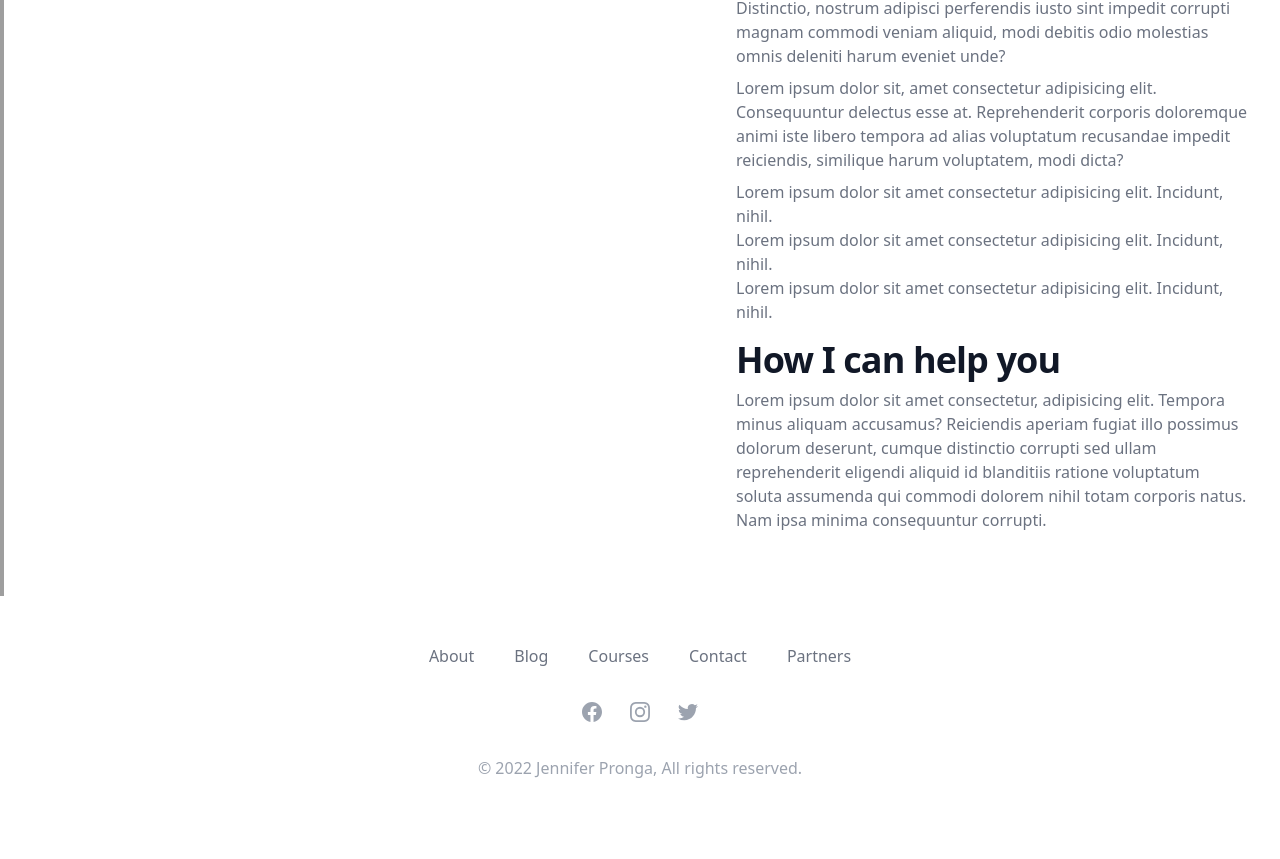
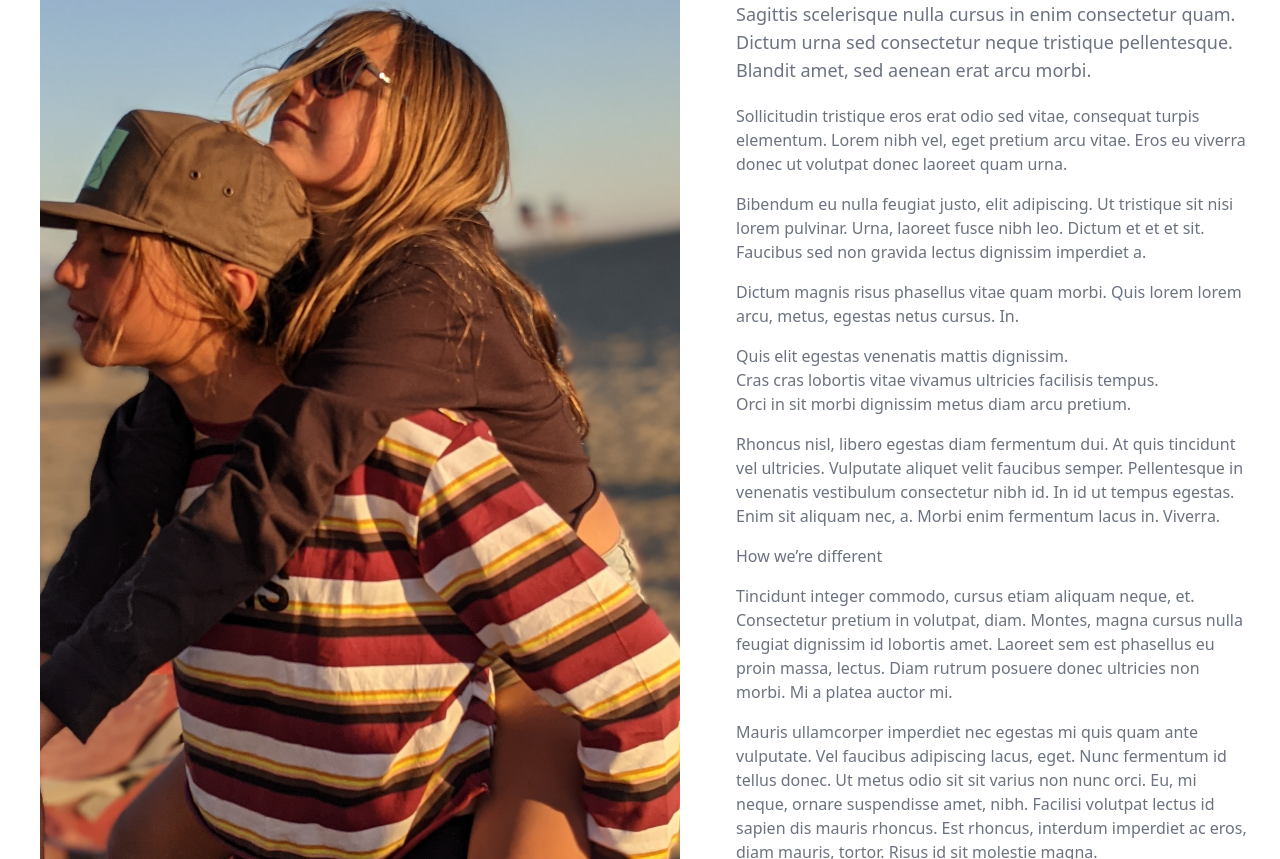
Before and after one commit to s3678257/P000128CSITCP, a React (Create React App) app in the folder frontend/: page /about in a window 1280 px wide. Shown: the part 481-1340 px from the top of the page. Before the commit the page ends 1309 px from the top, so only its background shows below. Built offline with nearby package versions, Linux system fonts and the light colour scheme; grey boxes are pictures that could not be loaded.

Commit message:
added about page layout and styles

```diff
--- a/frontend/src/components/pages/About.js
+++ b/frontend/src/components/pages/About.js
@@ -1,70 +1,82 @@
+import aboutImg from '../../img2.jpg'
+
 export default function About() {
   return (
     <div className="relative bg-white">
-      <div className="lg:absolute lg:inset-0">
-        <div className="lg:absolute lg:inset-y-0 lg:left lg:w-1">
+      <div className="max-w-7xl mx-auto px-4 sm:px-6 lg:px-8 mt-20 mb-20">
+        <div className="max-w-3xl mx-auto">
+          <h1 className=" text-center text-5xl">About me</h1>
+        </div>
+      </div>
+      <div className="lg:absolute lg:inset-0 mt-20">
+        <div className="lg:absolute lg:inset-y-0 lg:left-0 lg:w-1/2  mt-16 ml-10 ">
           <img
-            src="../../img2.jpg"
+            className="h-56 w-full object-cover lg:absolute lg:h-full rounded-md"
+            src={aboutImg}
             alt=""
-            className="h-56 w-full object-cover lg:absolute lg:h-full"
           />
         </div>
       </div>
-
-      <div className=" relative pt-12 pb-16 px-4 sm:pt-16 sm:px-6 lg:px-8 lg:max-w-7xl lg:mx-auto lg:grid lg:grid-cols-2">
+      <div className="relative pt-12 pb-16 px-4 sm:pt-16 sm:px-6 lg:px-8 lg:max-w-7xl lg:mx-auto lg:grid lg:grid-cols-2 ml-10">
         <div className="lg:col-start-2 lg:pl-8">
-          <div className=" text-base max-w-prose mx-auto lg:max-w-lg lg:ml-auto lg:mr-0">
+          <div className="text-base max-w-prose mx-auto lg:max-w-lg lg:ml-auto lg:mr-0">
             <h2 className="leading-6 text-gray-600 font-semibold tracking-wide uppercase">
               Work with me
             </h2>
-            <h3 className=" mt-2 text-3xl leading-8 font-extrabold tracking-tight text-gray-900 sm:text-4xl">
+            <h3 className="mt-2 text-3xl leading-8 font-extrabold tracking-tight text-gray-900 sm:text-4xl">
               My Process
             </h3>
             <p className="mt-8 text-lg text-gray-500">
-              Lorem ipsum dolor sit amet consectetur adipisicing elit. Eius
-              facilis libero aspernatur! Laudantium ipsa nesciunt doloribus
-              porro, nisi quaerat, iste dignissimos vel doloremque deserunt
-              veniam cum dolorum vitae aliquam non?{" "}
+              Sagittis scelerisque nulla cursus in enim consectetur quam. Dictum
+              urna sed consectetur neque tristique pellentesque. Blandit amet,
+              sed aenean erat arcu morbi.
             </p>
-            <div className="mt-5 prose prose-gray text-gray-500 gap-2 flex flex-col">
+            <div className="mt-5 prose prose-indigo text-gray-500 flex flex-col gap-4">
               <p>
-                Lorem ipsum dolor sit amet consectetur adipisicing elit.
-                Consequatur delectus vitae eius quos sint molestias, labore
-                voluptates provident dolores, aliquid, ab impedit eum expedita!
-                Distinctio, nostrum adipisci perferendis iusto sint impedit
-                corrupti magnam commodi veniam aliquid, modi debitis odio
-                molestias omnis deleniti harum eveniet unde?
+                Sollicitudin tristique eros erat odio sed vitae, consequat
+                turpis elementum. Lorem nibh vel, eget pretium arcu vitae. Eros
+                eu viverra donec ut volutpat donec laoreet quam urna.
               </p>
               <p>
-                Lorem ipsum dolor sit, amet consectetur adipisicing elit.
-                Consequuntur delectus esse at. Reprehenderit corporis doloremque
-                animi iste libero tempora ad alias voluptatum recusandae impedit
-                reiciendis, similique harum voluptatem, modi dicta?
+                Bibendum eu nulla feugiat justo, elit adipiscing. Ut tristique
+                sit nisi lorem pulvinar. Urna, laoreet fusce nibh leo. Dictum et
+                et et sit. Faucibus sed non gravida lectus dignissim imperdiet
+                a.
+              </p>
+              <p>
+                Dictum magnis risus phasellus vitae quam morbi. Quis lorem lorem
+                arcu, metus, egestas netus cursus. In.
               </p>
               <ul>
+                <li>Quis elit egestas venenatis mattis dignissim.</li>
                 <li>
-                  Lorem ipsum dolor sit amet consectetur adipisicing elit.
-                  Incidunt, nihil.
+                  Cras cras lobortis vitae vivamus ultricies facilisis tempus.
                 </li>
-                <li>
-                  Lorem ipsum dolor sit amet consectetur adipisicing elit.
-                  Incidunt, nihil.
-                </li>
-                <li>
-                  Lorem ipsum dolor sit amet consectetur adipisicing elit.
-                  Incidunt, nihil.
-                </li>
+                <li>Orci in sit morbi dignissim metus diam arcu pretium.</li>
               </ul>
-              <h3 className="mt-2 text-md leading-5 font-extrabold tracking-tight text-gray-900 sm:text-4xl">
-                How I can help you
-              </h3>
               <p>
-                Lorem ipsum dolor sit amet consectetur, adipisicing elit.
-                Tempora minus aliquam accusamus? Reiciendis aperiam fugiat illo
-                possimus dolorum deserunt, cumque distinctio corrupti sed ullam
-                reprehenderit eligendi aliquid id blanditiis ratione voluptatum
-                soluta assumenda qui commodi dolorem nihil totam corporis natus.
-                Nam ipsa minima consequuntur corrupti.
+                Rhoncus nisl, libero egestas diam fermentum dui. At quis
+                tincidunt vel ultricies. Vulputate aliquet velit faucibus
+                semper. Pellentesque in venenatis vestibulum consectetur nibh
+                id. In id ut tempus egestas. Enim sit aliquam nec, a. Morbi enim
+                fermentum lacus in. Viverra.
+              </p>
+              <h3>How we’re different</h3>
+              <p>
+                Tincidunt integer commodo, cursus etiam aliquam neque, et.
+                Consectetur pretium in volutpat, diam. Montes, magna cursus
+                nulla feugiat dignissim id lobortis amet. Laoreet sem est
+                phasellus eu proin massa, lectus. Diam rutrum posuere donec
+                ultricies non morbi. Mi a platea auctor mi.
+              </p>
+              <p>
+                Mauris ullamcorper imperdiet nec egestas mi quis quam ante
+                vulputate. Vel faucibus adipiscing lacus, eget. Nunc fermentum
+                id tellus donec. Ut metus odio sit sit varius non nunc orci. Eu,
+                mi neque, ornare suspendisse amet, nibh. Facilisi volutpat
+                lectus id sapien dis mauris rhoncus. Est rhoncus, interdum
+                imperdiet ac eros, diam mauris, tortor. Risus id sit molestie
+                magna.
               </p>
             </div>
           </div>
```
